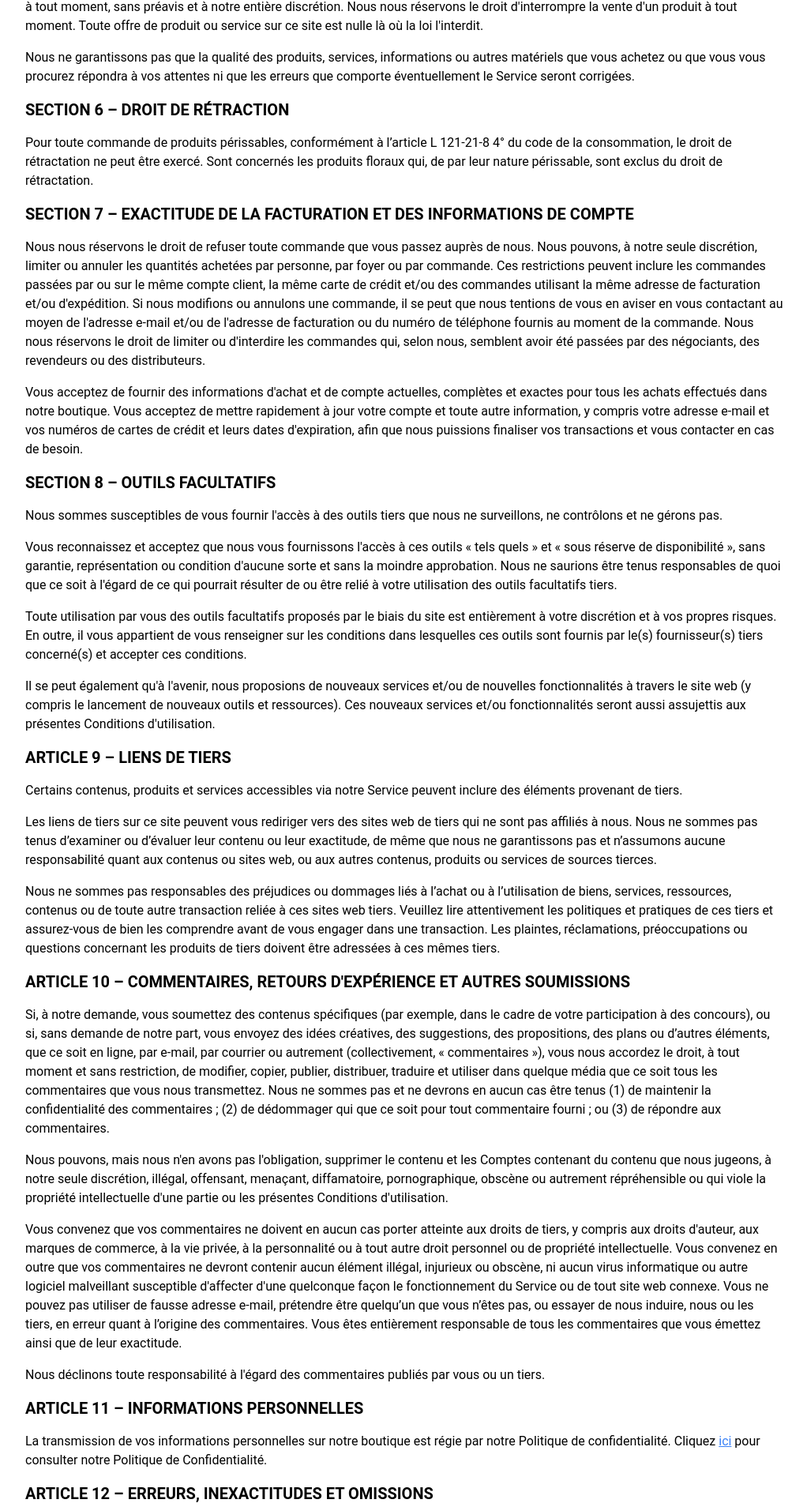
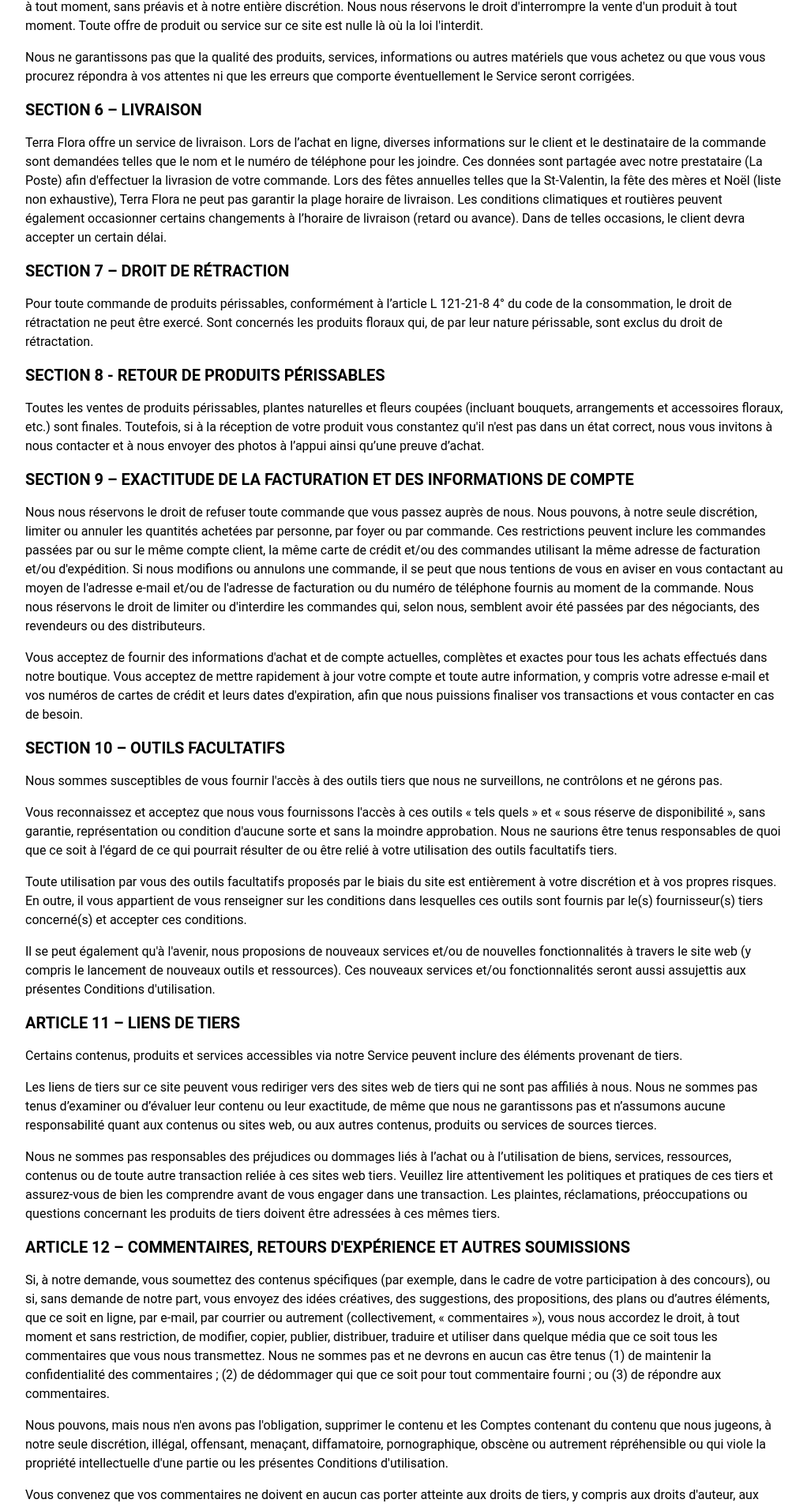
Before and after one commit to HardWareHouse/TerraFlora, a Vue app in the folder client/: page /cgu in a window 1280 px wide. Shown: the part 2238-4146 px from the top of the page at 79% size, without its empty margins (128-1150 px from the left). Built offline with nearby package versions, Linux system fonts and the light colour scheme; a web font is replaced by a local one.

Commit message:
update cgu

```diff
--- a/client/src/pages/rgpd/cgu.vue
+++ b/client/src/pages/rgpd/cgu.vue
@@ -183,7 +183,23 @@
       éventuellement le Service seront corrigées.
     </p>
 
-    <h2 class="text-xl font-semibold mb-4">SECTION 6 – DROIT DE RÉTRACTION</h2>
+    <h2 class="text-xl font-semibold mb-4">SECTION 6 – LIVRAISON</h2>
+
+    <p class="mb-4">
+      Terra Flora offre un service de livraison. Lors de l’achat en ligne,
+      diverses informations sur le client et le destinataire de la commande sont
+      demandées telles que le nom et le numéro de téléphone pour les joindre.
+      Ces données sont partagée avec notre prestataire (La Poste) afin
+      d'effectuer la livrasion de votre commande. Lors des fêtes annuelles
+      telles que la St-Valentin, la fête des mères et Noël (liste non
+      exhaustive), Terra Flora ne peut pas garantir la plage horaire de
+      livraison. Les conditions climatiques et routières peuvent également
+      occasionner certains changements à l’horaire de livraison (retard ou
+      avance). Dans de telles occasions, le client devra accepter un certain
+      délai.
+    </p>
+
+    <h2 class="text-xl font-semibold mb-4">SECTION 7 – DROIT DE RÉTRACTION</h2>
 
     <p class="mb-4">
       Pour toute commande de produits périssables, conformément à l’article L
@@ -191,8 +207,20 @@
       être exercé. Sont concernés les produits floraux qui, de par leur nature
       périssable, sont exclus du droit de rétractation.
     </p>
+
     <h2 class="text-xl font-semibold mb-4">
-      SECTION 7 – EXACTITUDE DE LA FACTURATION ET DES INFORMATIONS DE COMPTE
+      SECTION 8 - RETOUR DE PRODUITS PÉRISSABLES
+    </h2>
+    <p class="mb-4">
+      Toutes les ventes de produits périssables, plantes naturelles et fleurs
+      coupées (incluant bouquets, arrangements et accessoires floraux, etc.)
+      sont finales. Toutefois, si à la réception de votre produit vous
+      constantez qu'il n'est pas dans un état correct, nous vous invitons à nous
+      contacter et à nous envoyer des photos à l’appui ainsi qu’une preuve
+      d’achat.
+    </p>
+    <h2 class="text-xl font-semibold mb-4">
+      SECTION 9 – EXACTITUDE DE LA FACTURATION ET DES INFORMATIONS DE COMPTE
     </h2>
 
     <p class="mb-4">
@@ -219,7 +247,7 @@
       transactions et vous contacter en cas de besoin.
     </p>
 
-    <h2 class="text-xl font-semibold mb-4">SECTION 8 – OUTILS FACULTATIFS</h2>
+    <h2 class="text-xl font-semibold mb-4">SECTION 10 – OUTILS FACULTATIFS</h2>
 
     <p class="mb-4">
       Nous sommes susceptibles de vous fournir l'accès à des outils tiers que
@@ -250,7 +278,7 @@
       fonctionnalités seront aussi assujettis aux présentes Conditions
       d'utilisation.
     </p>
-    <h2 class="text-xl font-semibold mb-4">ARTICLE 9 – LIENS DE TIERS</h2>
+    <h2 class="text-xl font-semibold mb-4">ARTICLE 11 – LIENS DE TIERS</h2>
 
     <p class="mb-4">
       Certains contenus, produits et services accessibles via notre Service
@@ -276,7 +304,7 @@
       produits de tiers doivent être adressées à ces mêmes tiers.
     </p>
     <h2 class="text-xl font-semibold mb-4">
-      ARTICLE 10 – COMMENTAIRES, RETOURS D'EXPÉRIENCE ET AUTRES SOUMISSIONS
+      ARTICLE 12 – COMMENTAIRES, RETOURS D'EXPÉRIENCE ET AUTRES SOUMISSIONS
     </h2>
 
     <p class="mb-4">
@@ -319,7 +347,7 @@
     </p>
 
     <h2 class="text-xl font-semibold mb-4">
-      ARTICLE 11 – INFORMATIONS PERSONNELLES
+      ARTICLE 13 – INFORMATIONS PERSONNELLES
     </h2>
 
     <p class="mb-4">
@@ -331,7 +359,7 @@
       pour consulter notre Politique de Confidentialité.
     </p>
     <h2 class="text-xl font-semibold mb-4">
-      ARTICLE 12 – ERREURS, INEXACTITUDES ET OMISSIONS
+      ARTICLE 14 – ERREURS, INEXACTITUDES ET OMISSIONS
     </h2>
 
     <p class="mb-4">
@@ -357,7 +385,7 @@
       sur tout site web connexe ont été modifiées ou mises à jour.
     </p>
     <h2 class="text-xl font-semibold mb-4">
-      ARTICLE 13 – UTILISATIONS INTERDITES
+      ARTICLE 15 – UTILISATIONS INTERDITES
     </h2>
 
     <p class="mb-4">
@@ -410,7 +438,7 @@
       d'utilisation.
     </p>
     <h2 class="text-xl font-semibold mb-4">
-      ARTICLE 14 – EXCLUSION DE GARANTIES ET LIMITATION DE RESPONSABILITÉ
+      ARTICLE 16 – EXCLUSION DE GARANTIES ET LIMITATION DE RESPONSABILITÉ
     </h2>
 
     <p class="mb-4">
@@ -460,7 +488,7 @@
       maximale permise par la loi.
     </p>
 
-    <h2 class="text-xl font-semibold mb-4">ARTICLE 15 – INDEMNISATION</h2>
+    <h2 class="text-xl font-semibold mb-4">ARTICLE 17 – INDEMNISATION</h2>
 
     <p class="mb-4">
       Vous acceptez d’indemniser, de défendre et de tenir LlamaScripters et
@@ -473,7 +501,7 @@
       auxquels elles font référence, ou à votre violation de quelconques lois ou
       droits d’un tiers.
     </p>
-    <h2 class="text-xl font-semibold mb-4">ARTICLE 16 – DISSOCIABILITÉ</h2>
+    <h2 class="text-xl font-semibold mb-4">ARTICLE 18 – DISSOCIABILITÉ</h2>
 
     <p class="mb-4">
       Dans le cas où une quelconque disposition des présentes Conditions
@@ -484,7 +512,7 @@
       l’applicabilité des autres dispositions.
     </p>
 
-    <h2 class="text-xl font-semibold mb-4">ARTICLE 17 – RÉSILIATION</h2>
+    <h2 class="text-xl font-semibold mb-4">ARTICLE 19 – RÉSILIATION</h2>
 
     <p class="mb-4">
       Les obligations et responsabilités engagées par les parties avant la date
@@ -507,7 +535,7 @@
     </p>
 
     <h2 class="text-xl font-semibold mb-4">
-      ARTICLE 18 – INTÉGRALITÉ DE L’ACCORD
+      ARTICLE 20 – INTÉGRALITÉ DE L’ACCORD
     </h2>
 
     <p class="mb-4">
@@ -528,7 +556,7 @@
       interprétée en défaveur de la partie rédactrice.
     </p>
 
-    <h2 class="text-xl font-semibold mb-4">ARTICLE 19 – LOI APPLICABLE</h2>
+    <h2 class="text-xl font-semibold mb-4">ARTICLE 21 – LOI APPLICABLE</h2>
 
     <p class="mb-4">
       Les présentes Conditions d’utilisation, ainsi que tout accord distinct par
@@ -537,7 +565,7 @@
     </p>
 
     <h2 class="text-xl font-semibold mb-4">
-      ARTICLE 20 – MODIFICATIONS APPORTÉES AUX CONDITIONS D’UTILISATION
+      ARTICLE 22 – MODIFICATIONS APPORTÉES AUX CONDITIONS D’UTILISATION
     </h2>
 
     <p class="mb-4">
@@ -555,7 +583,7 @@
       apportées aux présentes Conditions d'utilisation, vous acceptez celles-ci.
     </p>
 
-    <h2 class="text-xl font-semibold mb-4">ARTICLE 21 – COORDONNÉES</h2>
+    <h2 class="text-xl font-semibold mb-4">ARTICLE 23 – COORDONNÉES</h2>
 
     <p class="mb-4">
       Les questions relatives aux Conditions d’utilisation doivent nous être
```
